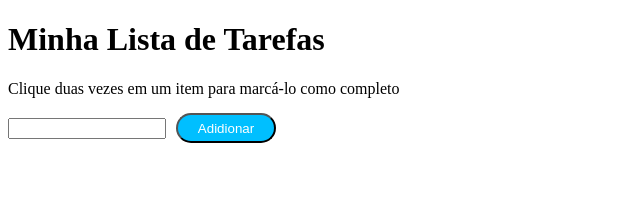
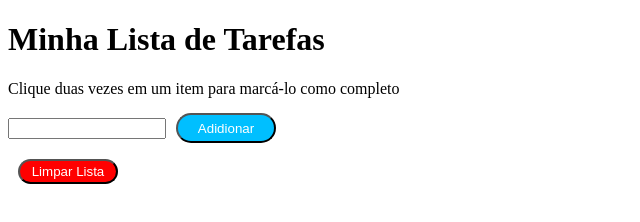
Before and after one commit to EdgardGiorge/to-do-list-project, a website: page index.html in a window 1280 px wide. Shown: the whole page, without its empty margins (0-640 px from the left). Drawn offline with Linux system fonts and the light colour scheme.

Commit message:
Requisito 10

```diff
--- a/script.js
+++ b/script.js
@@ -42,7 +42,7 @@ function adItemList() {
 button0.addEventListener('click', adItemList);
 
 ol0.className = 'selItem';
-function selecItem(itemClicado) {
+function selecItem(itemClicado) { /* Seleção de item da lista */
   if (itemClicado.target.id === 'itemList') {
     const linePaint = document.querySelector('.selItem');
     linePaint.classList.remove('selItem');
@@ -51,7 +51,7 @@ function selecItem(itemClicado) {
 }
 ol0.addEventListener('click', selecItem);
 
-function throughItem(itemClicado2) {
+function throughItem(itemClicado2) { /* Risca item da lista */
   if (itemClicado2.target.classList.contains('completed') === true) {
     itemClicado2.target.classList.remove('completed');
   } else {
@@ -61,6 +61,18 @@ function throughItem(itemClicado2) {
 
 ol0.addEventListener('dblclick', throughItem);
 
+const section1 = document.createElement('section');
+main.appendChild(section1); /* Section de botões */
+const button1 = document.createElement('button');
+section1.appendChild(button1); /* Botão Limpar Lista */
+button1.id = 'apaga-tudo';
+button1.innerText = 'Limpar Lista';
+
+function delAllItem() { /* apaga toda a <lo> lista */
+  ol0.innerText = '';
+}
+
+button1.addEventListener('click', delAllItem);
 // function unthroughItem(itemClicado2) { /*apagar item lista*/
 //   if (itemClicado2.target.id === 'itemList') {
 //     itemClicado2.target.remove('completed');
--- a/style.css
+++ b/style.css
@@ -24,3 +24,12 @@
 .completed {
   text-decoration: line-through solid black;
 }
+
+#apaga-tudo {
+  background-color: red;
+  color: white;
+  margin-left: 10px;
+  height: 25px;
+  width: 100px;
+  border-radius: 15px;
+}
```
